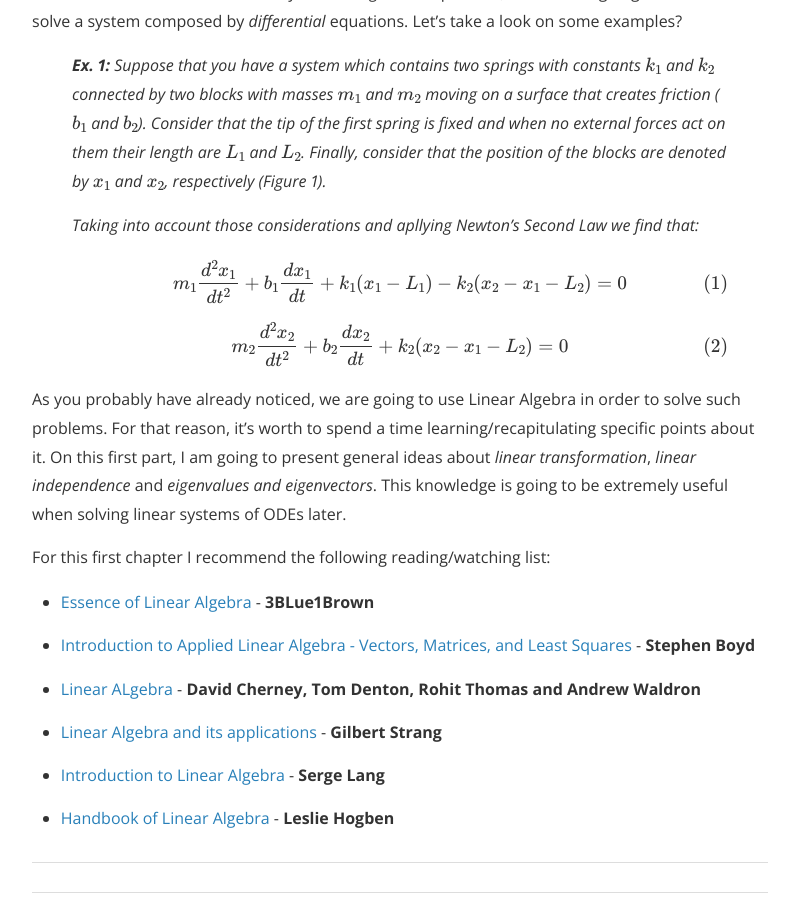
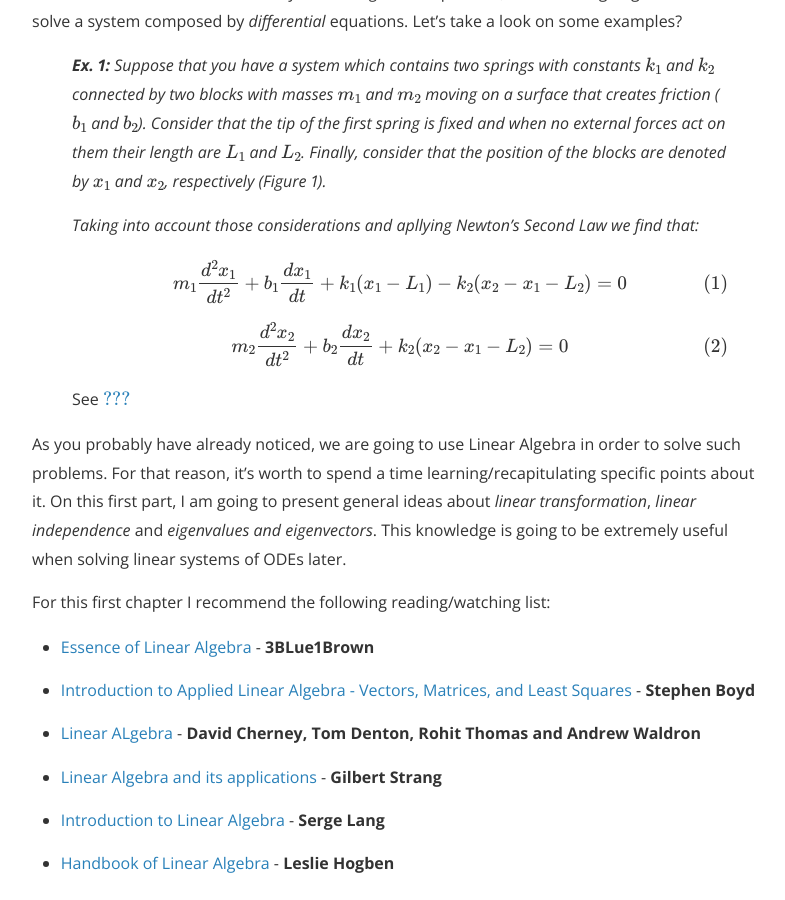
Before and after one commit to vic1309/lerofly, a Jekyll site: the page built from _posts/2019-06-06-linear_pt1.markdown, in a window 1280 px wide and 900 px high, scrolled down 933 px. Shown: the whole window, without its empty margins (240-1025 px from the left). Built offline with Jekyll 4.4.1, drawn with Linux system fonts in a browser that asks for light colours; nearby versions of some CDN libraries; formulas are drawn with MathJax 3; a script that is not in the unit is left out.

Commit message:
Update 2019-06-06-linear_pt1.markdown

```diff
--- a/_posts/2019-06-06-linear_pt1.markdown
+++ b/_posts/2019-06-06-linear_pt1.markdown
@@ -21,9 +21,11 @@
 
 > *Taking into account those considerations and apllying Newton's Second Law we find that:*
 
-> $$\begin{equation}\tag{1} m_1 \frac{d^2 x_1}{dt^2} + b_1 \frac{d x_1}{dt} + k_1(x_1 - L_1) - k_2(x_2 - x_1 - L_2) = 0 \label{eq:one} \end{equation}$$
+> $$\begin{equation} m_1 \frac{d^2 x_1}{dt^2} + b_1 \frac{d x_1}{dt} + k_1(x_1 - L_1) - k_2(x_2 - x_1 - L_2) = 0 \tag{1} \label{eq:one} \end{equation}$$
 
-> $$\begin{equation}\tag{2} m_2 \frac{d^2 x_2}{dt^2} + b_2 \frac{d x_2}{dt} + k_2(x_2 - x_1 - L_2) = 0 \label{eq:two} \end{equation}$$
+> $$\begin{equation} m_2 \frac{d^2 x_2}{dt^2} + b_2 \frac{d x_2}{dt} + k_2(x_2 - x_1 - L_2) = 0 \tag{2} \label{eq:two} \end{equation}$$
+
+> See \ref{2}
 
 As you probably have already noticed, we are going to use Linear Algebra in order to solve such problems. For that reason, it's worth to spend a time learning/recapitulating specific points about it. On this first part, I am going to present general ideas about *linear transformation*, *linear independence* and *eigenvalues and eigenvectors*. This knowledge is going to be extremely useful when solving linear systems of ODEs later.
 
```
